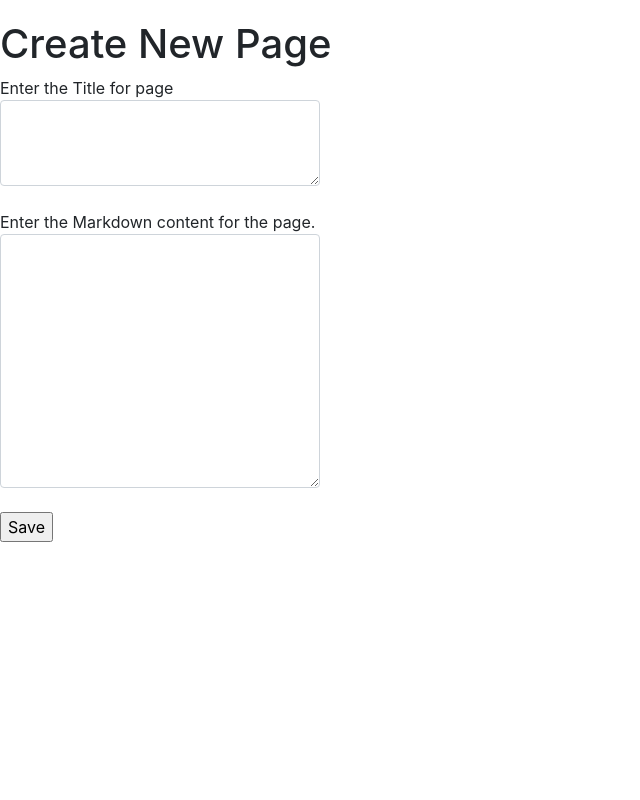
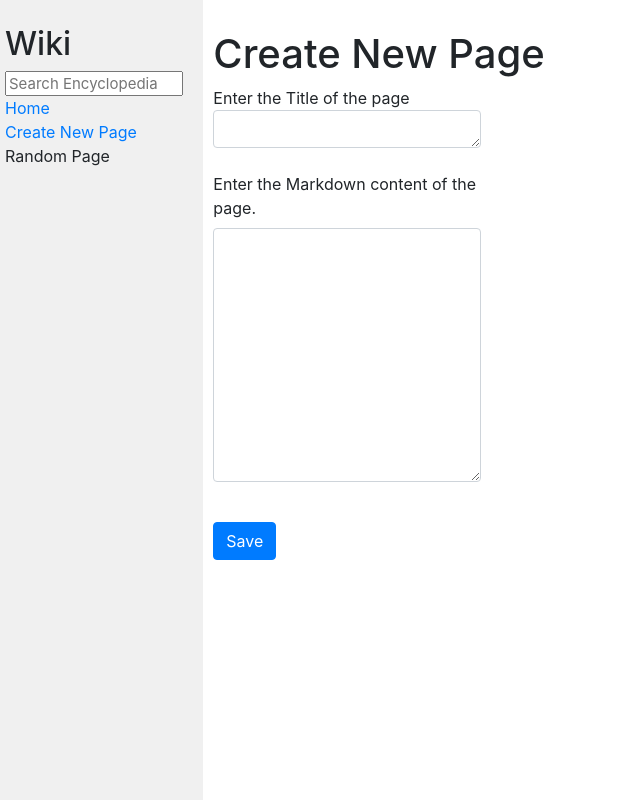
Before and after one commit to rajeevreddyms5/wiki, a Django app: page /newpage/ in a window 1280 px wide. Shown: the whole page, without its empty margins (0-640 px from the left). Run offline with Django 3.2, Linux system fonts and the light colour scheme; some libraries are stand-ins or nearby versions.

Commit message:
reimplemented entry page, index page, search and new page

```diff
--- a/encyclopedia/templates/encyclopedia/index.html
+++ b/encyclopedia/templates/encyclopedia/index.html
@@ -9,7 +9,7 @@
 
     <ul>
         {% for entry in entries %}
-            <li> <a href="wiki/{{ entry }}"> {{ entry }}</a> </li>
+            <li> <a href="{{ entry }}"> {{ entry }}</a> </li>
         {% endfor %}
     </ul>
 
--- a/encyclopedia/templates/encyclopedia/newpage.html
+++ b/encyclopedia/templates/encyclopedia/newpage.html
@@ -1,31 +1,29 @@
-{% load static %}
+{% extends "encyclopedia/layout.html" %}
 
-<!DOCTYPE html>
+{% block title %}
+    Create New Page
+{% endblock %}
 
-<html lang="en">
-    <head>
-        <title>Create New Page</title>
-        <link rel="stylesheet" href="https://stackpath.bootstrapcdn.com/bootstrap/4.4.1/css/bootstrap.min.css" integrity="sha384-Vkoo8x4CGsO3+Hhxv8T/Q5PaXtkKtu6ug5TOeNV6gBiFeWPGFN9MuhOf23Q9Ifjh" crossorigin="anonymous">
-        <link href="{% static 'encyclopedia/styles.css' %}" rel="stylesheet">
-    </head>
-    <body>
-        <h1>
-            Create New Page
-        </h1>
+{% block body %}
+    <h1>Create New Page</h1>
+
     <form action="{% url 'save_page' %}", method="post" >
+        {% csrf_token %}
         <!-- Title -->
         <div class="form-outline w-25 mb-4">
-            Enter the Title for page
-             <textarea class="form-control" id="textAreaExample4" rows="3" name="title"></textarea>
+        Enter the Title of the page
+         <textarea class="form-control" id="textAreaExample4" rows="1" name="title"></textarea>
         <label class="form-label" for="textAreaExample4"></label>
+
         <br>
-            <!-- Textarea without sizing class -->
-            Enter the Markdown content for the page.
-            <div class="form-outline mb-4">
-            <textarea class="form-control" id="textAreaExample6" rows="10" name="content"></textarea>
-            <label class="form-label" for="textAreaExample6"></label>
+
+        <div class="form-group">
+            <label for="exampleFormControlTextarea1">Enter the Markdown content of the page.</label>
+            <textarea class="form-control" id="exampleFormControlTextarea1" rows="10" name="content"></textarea>
+        </div>
         <br>
-            <input type="submit" value="Save">
-            {% csrf_token %}
+        <button type="submit" class="btn btn-primary">Save</button>
+
         </form>
-    </body>
+
+{% endblock %}
--- a/encyclopedia/urls.py
+++ b/encyclopedia/urls.py
@@ -3,7 +3,7 @@ from django.urls import path
 from . import views
 
 urlpatterns = [
-    path("", views.index, name="index"),
+    path("wiki/", views.index, name="index"),
     path("wiki/<str:name>", views.view_entry, name="view_entry"),
     path("search/", views.search_view, name="search_view"),
     path("newpage/", views.new_page, name="new_page"),
--- a/encyclopedia/views.py
+++ b/encyclopedia/views.py
@@ -12,14 +12,15 @@ def index(request):
 # Visiting /wiki/TITLE render a page that displays the contents of that encyclopedia entry.
 def view_entry(request, name):
         if util.get_entry(name):
-            if "#" in util.get_entry(name): # temporary method, need to change in future
-                line1 = util.get_entry(name).split("\n")[0]
-                title = line1.split(" ")[1]
-                return HttpResponse(f"<title>{title}</title>{util.get_entry(name)}")
-            else:
-                 return HttpResponse(f"<title>{name}</title>{util.get_entry(name)}")
+            return render(request, "encyclopedia/viewpage.html", {
+                 "name": name,
+                 "view": util.get_entry(name)
+            })
         else:
-            return HttpResponseNotFound("<h1>Requested page was not found</h1>")
+            return render(request, "encyclopedia/viewpage.html", {
+                 "name": name,
+                 "view": f"{name} page not found"
+            })
 
 #search function
 def search_view(request):
@@ -33,7 +34,7 @@ def search_view(request):
          return view_entry(request, query)
 
 
-#new page entry function
+#create new page entry function
 def new_page(request):
     return render(request, "encyclopedia/newpage.html")
 
@@ -43,10 +44,14 @@ def save_page(request):
     query_data = request.POST
     title = query_data.get('title')
     content = query_data.get('content')
-    print(title)
-    print(content)
     if util.get_entry(title):
-        return HttpResponse("<h1>Title already saved</h1>")
+            return render(request, "encyclopedia/viewpage.html", {
+                 "name": title,
+                 "view": f"<h1>ERROR - Encyclopedia entry of {title} already exists</h1>"
+            })
     else:
         util.save_entry(title, content)
-        return view_entry(request, title)
+        return render(request, "encyclopedia/viewpage.html", {
+                 "name": title,
+                 "view": util.get_entry(title)
+            })
```
Also changed, not shown: encyclopedia/templates/encyclopedia/search.html (+14 -18 lines), encyclopedia/templates/encyclopedia/viewpage.html (added, +9 -0 lines), entries/Go.md (added, +1 -0 lines), entries/Realme.md (added, +1 -0 lines). Lines whose indentation alone changed are shown as unchanged.
